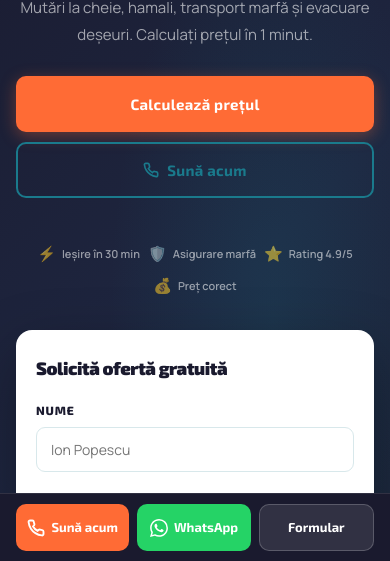
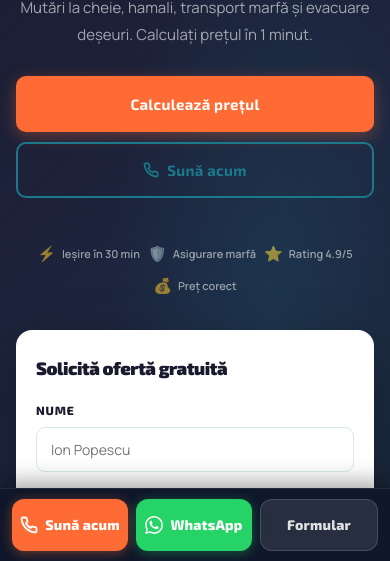
Before and after one commit to andreibotnari2-cloud/relocare-md, a plain HTML site: page index.html in a window 390 px wide. Shown: the part 283-844 px from the top of the page. Drawn offline with Linux system fonts and the light colour scheme.

Commit message:
Mobile bar: butoane mai mari, shadow, font bold

```diff
--- a/style.css
+++ b/style.css
@@ -1218,29 +1218,33 @@ h1, h2, h3, h4, .logo__text, .btn, .section__tag, .stat strong, .calc__amount {
   position: fixed;
   bottom: 0; left: 0; right: 0;
   z-index: 200;
-  background: var(--dark);
-  border-top: 1px solid rgba(255,255,255,0.1);
-  padding: 10px 16px;
+  background: #0f172a;
+  border-top: 1px solid rgba(255,255,255,0.08);
+  padding: 10px 12px;
+  padding-bottom: calc(10px + env(safe-area-inset-bottom));
   gap: 8px;
-  padding-bottom: calc(10px + env(safe-area-inset-bottom));
+  box-shadow: 0 -4px 24px rgba(0,0,0,0.4);
 }
 .mobile-bar__btn {
   flex: 1;
   display: flex;
   align-items: center;
   justify-content: center;
-  gap: 6px;
-  padding: 12px 8px;
-  border-radius: 10px;
-  font-size: 13px;
-  font-weight: 700;
+  gap: 7px;
+  padding: 14px 6px;
+  border-radius: 12px;
+  font-size: 14px;
+  font-weight: 800;
   text-decoration: none;
   font-family: 'Exo 2', sans-serif;
-  transition: var(--transition);
+  transition: opacity 0.15s ease;
+  letter-spacing: 0.2px;
 }
-.mobile-bar__btn--call { background: var(--accent); color: white; }
-.mobile-bar__btn--wa { background: #25D366; color: white; }
-.mobile-bar__btn--form { background: rgba(255,255,255,0.1); color: white; border: 1px solid rgba(255,255,255,0.2); }
+.mobile-bar__btn:active { opacity: 0.8; transform: scale(0.97); }
+.mobile-bar__btn svg { flex-shrink: 0; }
+.mobile-bar__btn--call { background: var(--accent); color: white; box-shadow: 0 2px 12px rgba(255,107,53,0.4); }
+.mobile-bar__btn--wa   { background: #25D366; color: white; box-shadow: 0 2px 12px rgba(37,211,102,0.35); }
+.mobile-bar__btn--form { background: rgba(255,255,255,0.1); color: rgba(255,255,255,0.85); border: 1.5px solid rgba(255,255,255,0.15); }
 
 /* =====================
    SCROLL REVEAL
@@ -1394,7 +1398,7 @@ h1, h2, h3, h4, .logo__text, .btn, .section__tag, .stat strong, .calc__amount {
   .mobile-bar { display: flex; }
 
   /* Add bottom padding so content isn't behind bar */
-  body { padding-bottom: 70px; }
+  body { padding-bottom: 80px; }
 
   /* Buttons full-width on mobile forms */
   .btn--full { font-size: 15px; padding: 15px 20px; }
```
